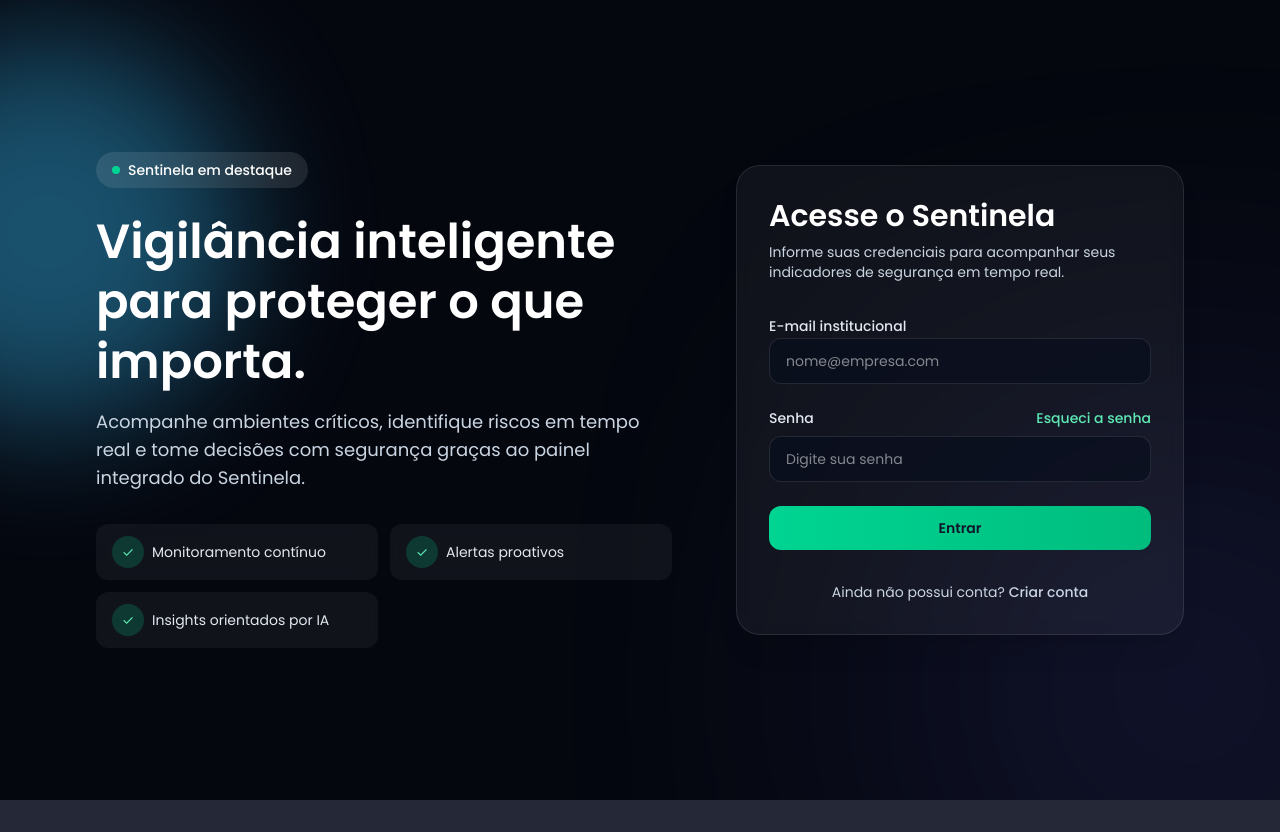
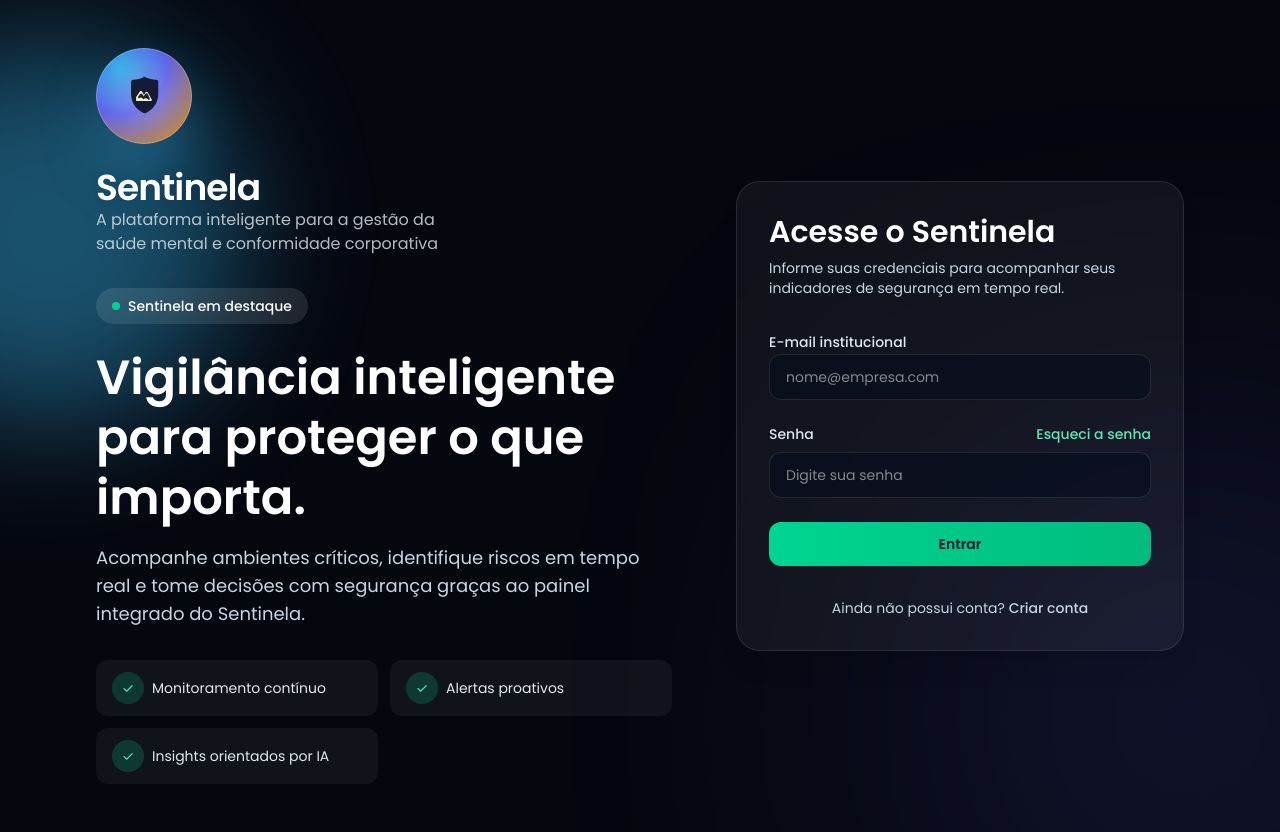
Before and after one commit to antonio272a/Sentinela, a Next.js app: page / in a window 1280 px wide. Before the commit the page ends 800 px from the top, so only its background shows below. Built offline with nearby package versions, Linux system fonts and the light colour scheme.

Commit message:
feat: atualizar identidade visual da logo

```diff
--- a/src/app/(auth)/layout.tsx
+++ b/src/app/(auth)/layout.tsx
@@ -1,5 +1,6 @@
 import Link from "next/link";
 import type { ReactNode } from "react";
+import { Logo } from "@/components/Logo";
 
 const highlights = [
   "Monitoramento contínuo",
@@ -15,6 +16,12 @@ export function AuthPageShell({ children }: { children: ReactNode }) {
       <div className="pointer-events-none absolute -bottom-24 right-[-120px] hidden h-[420px] w-[420px] rounded-full bg-[#6366f1]/30 blur-[180px] lg:block" />
       <div className="relative z-10 mx-auto flex min-h-screen max-w-6xl flex-col justify-center px-6 py-12 lg:flex-row lg:items-center lg:gap-16">
         <aside className="mb-12 max-w-xl lg:mb-0 lg:w-[55%]">
+          <Logo
+            size="lg"
+            orientation="vertical"
+            subtitle="A plataforma inteligente para a gestão da saúde mental e conformidade corporativa"
+            className="mb-8 max-w-sm"
+          />
           <Link href="/" className="inline-flex items-center gap-2 rounded-full bg-white/10 px-4 py-2 text-sm font-medium backdrop-blur">
             <span className="h-2 w-2 rounded-full bg-emerald-400" />
             Sentinela em destaque
--- a/src/app/(dashboard)/layout.tsx
+++ b/src/app/(dashboard)/layout.tsx
@@ -2,6 +2,7 @@ import Link from "next/link";
 import { requireUser } from "@/lib/auth";
 import { DashboardNavLink } from "@/components/dashboard/NavLink";
 import { LogoutButton } from "@/components/dashboard/LogoutButton";
+import { Logo } from "@/components/Logo";
 import { ReactNode } from "react";
 
 const navigation = [
@@ -22,13 +23,7 @@ export default async function DashboardLayout({
       <header className="border-b border-slate-800/80 bg-slate-900/70 backdrop-blur-sm">
         <div className="mx-auto flex max-w-6xl items-center justify-between px-6 py-5 text-sm">
           <Link href="/home" className="flex items-center gap-3">
-            <div className="flex h-12 w-12 items-center justify-center rounded-2xl bg-gradient-to-br from-blue-900 to-amber-400 text-lg font-semibold text-slate-950 shadow-lg shadow-amber-500/30">
-              S
-            </div>
-            <div className="leading-tight">
-              <p className="text-base font-semibold text-slate-50">Sentinela</p>
-              <p className="text-xs text-slate-300">Olá, {user.name}</p>
-            </div>
+            <Logo size="sm" subtitle={`Olá, ${user.name}`} />
           </Link>
           <div className="flex items-center gap-4">
             <nav className="flex items-center gap-3">
--- /dev/null
+++ b/src/components/Logo.tsx
@@ -0,0 +1,166 @@
+import type { HTMLAttributes } from "react";
+
+function classNames(...classes: Array<string | false | null | undefined>) {
+  return classes.filter(Boolean).join(" ");
+}
+
+type LogoSize = "sm" | "md" | "lg";
+
+type LogoProps = {
+  /**
+   * Texto principal da marca. Padrão: "Sentinela".
+   */
+  title?: string;
+  /**
+   * Texto auxiliar exibido abaixo do título.
+   */
+  subtitle?: string;
+  /**
+   * Define o tamanho do ícone circular.
+   */
+  size?: LogoSize;
+  /**
+   * Alinhamento do texto em relação ao ícone.
+   */
+  align?: "left" | "center" | "right";
+  /**
+   * Define se o ícone e o texto ficam lado a lado ou empilhados.
+   */
+  orientation?: "horizontal" | "vertical";
+  /**
+   * Permite personalizar classes CSS adicionais no contêiner externo.
+   */
+  className?: string;
+} & HTMLAttributes<HTMLDivElement>;
+
+const SIZE_STYLES: Record<LogoSize, { circle: string; icon: string; title: string; subtitle: string; gap: string }> = {
+  sm: {
+    circle:
+      "h-12 w-12 text-lg shadow-[0_20px_35px_rgba(56,189,248,0.25)]",
+    icon: "h-6 w-6",
+    title: "text-base",
+    subtitle: "text-xs",
+    gap: "gap-3",
+  },
+  md: {
+    circle:
+      "h-16 w-16 text-xl shadow-[0_22px_40px_rgba(56,189,248,0.28)]",
+    icon: "h-8 w-8",
+    title: "text-2xl",
+    subtitle: "text-sm",
+    gap: "gap-4",
+  },
+  lg: {
+    circle:
+      "h-24 w-24 text-3xl shadow-[0_30px_60px_rgba(56,189,248,0.25)]",
+    icon: "h-12 w-12",
+    title: "text-4xl",
+    subtitle: "text-base",
+    gap: "gap-6",
+  },
+};
+
+export function Logo({
+  title = "Sentinela",
+  subtitle,
+  size = "md",
+  align = "left",
+  orientation = "horizontal",
+  className,
+  ...props
+}: LogoProps) {
+  const direction =
+    orientation === "vertical"
+      ? "flex-col"
+      : align === "right"
+        ? "flex-row-reverse"
+        : "flex-row";
+
+  const containerAlignment =
+    orientation === "vertical"
+      ? align === "center"
+        ? "items-center"
+        : align === "right"
+          ? "items-end"
+          : "items-start"
+      : "items-center";
+
+  const sizeStyles = SIZE_STYLES[size];
+
+  return (
+    <div
+      className={classNames(
+        "flex text-white",
+        direction,
+        containerAlignment,
+        sizeStyles.gap,
+        className,
+      )}
+      {...props}
+    >
+      <span
+        className={classNames(
+          "relative flex shrink-0 items-center justify-center overflow-hidden rounded-full",
+          "bg-[radial-gradient(circle_at_25%_20%,_rgba(56,189,248,0.9),_rgba(99,102,241,0.95)_45%,_rgba(245,158,11,0.9)_95%)]",
+          "before:absolute before:inset-0 before:bg-[radial-gradient(circle,_rgba(255,255,255,0.35),_transparent_65%)] before:opacity-60 before:mix-blend-screen",
+          "after:absolute after:inset-0 after:rounded-full after:border after:border-white/20",
+          sizeStyles.circle,
+        )}
+      >
+        <svg
+          aria-hidden
+          viewBox="0 0 32 32"
+          className={classNames("relative text-slate-900", sizeStyles.icon)}
+        >
+          <path
+            d="M16 3.5c-2.36 1.08-4.76 1.63-7.21 1.63c-.78 0-1.42.63-1.42 1.41v8.14c0 5.62 3.45 10.7 8.63 12.77a1.2 1.2 0 0 0 .9 0c5.18-2.07 8.63-7.15 8.63-12.77V6.54c0-.78-.64-1.41-1.42-1.41c-2.45 0-4.85-.55-7.21-1.63a1.23 1.23 0 0 0-1.9 0Z"
+            fill="currentColor"
+            opacity="0.95"
+          />
+          <path
+            d="M10.75 16.64l2.52-3.57a.9.9 0 0 1 1.49.07l1.2 1.96l1.08-1.56a.9.9 0 0 1 1.54.12l2.57 4.65a.7.7 0 0 1-.62 1.05H11.4a.7.7 0 0 1-.65-1.07Z"
+            fill="#fef3c7"
+          />
+          <path
+            d="M12.7 16.78l1.13-1.6c.15-.21.44-.19.57.04l1.32 2.2l1.62-2.36c.18-.26.56-.22.69.07l1.22 2.75"
+            stroke="#1f2937"
+            strokeLinecap="round"
+            strokeLinejoin="round"
+            strokeWidth="1.4"
+          />
+        </svg>
+      </span>
+      <div
+        className={classNames(
+          "flex min-w-0 flex-col",
+          align === "center"
+            ? "items-center"
+            : align === "right"
+              ? "items-end"
+              : "items-start",
+        )}
+      >
+        <span
+          className={classNames(
+            "font-semibold tracking-tight text-white drop-shadow-[0_2px_6px_rgba(8,47,73,0.35)]",
+            sizeStyles.title,
+          )}
+        >
+          {title}
+        </span>
+        {subtitle ? (
+          <span
+            className={classNames(
+              "text-slate-200/80",
+              sizeStyles.subtitle,
+            )}
+          >
+            {subtitle}
+          </span>
+        ) : null}
+      </div>
+    </div>
+  );
+}
+
+export default Logo;
```
